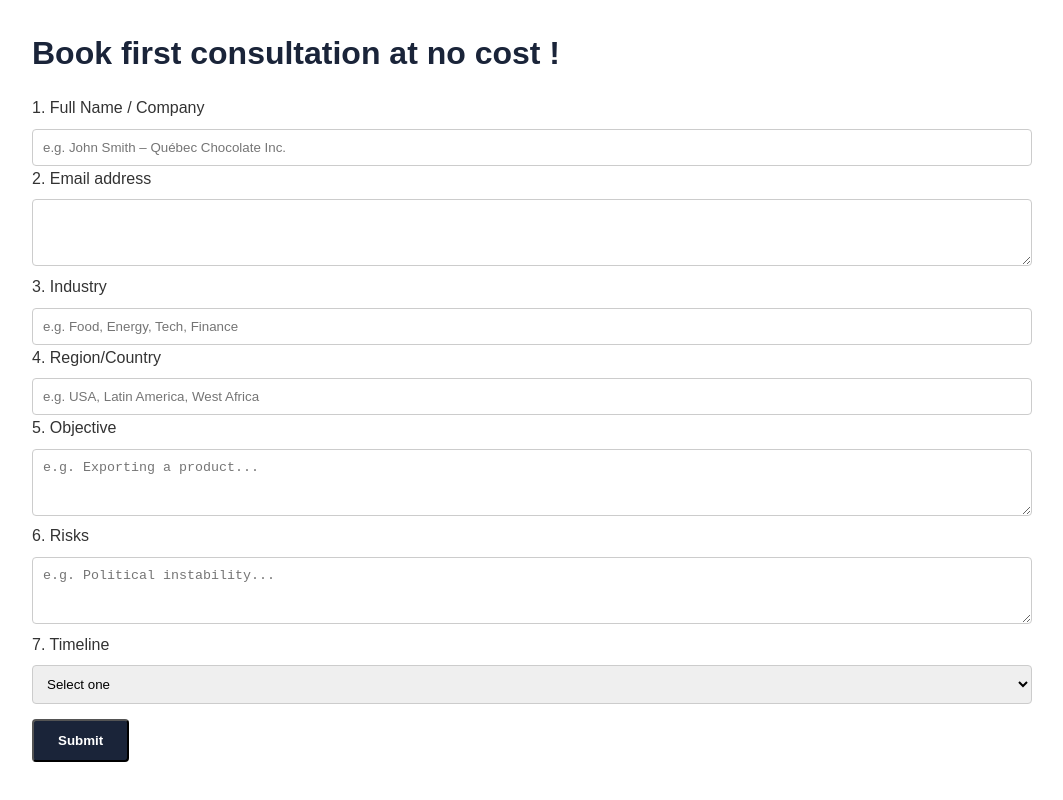
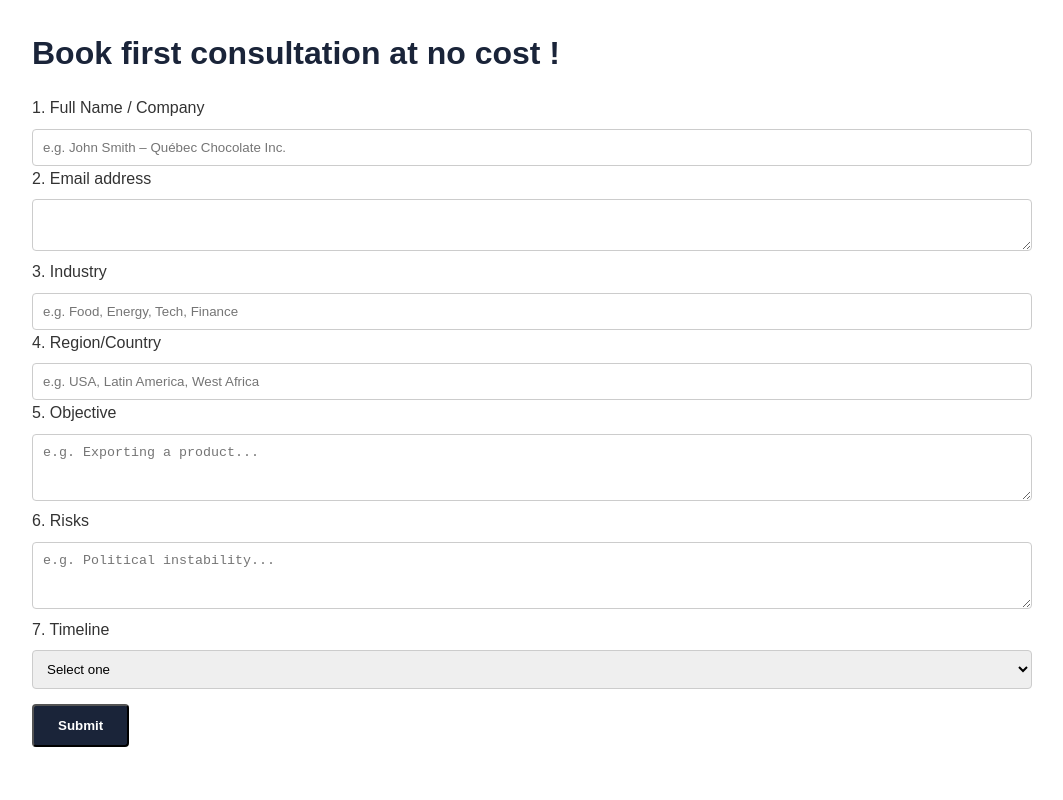
Before and after one commit to AdamThepaut/thepaut-risk-advisory, a plain HTML site: page index.html in a window 1280 px wide. Shown: the part 1794-2594 px from the top of the page, without its empty margins (108-1171 px from the left). Drawn offline with Linux system fonts and the light colour scheme; a script that the page names is missing.

Commit message:
Update index.html

```diff
--- a/index.html
+++ b/index.html
@@ -104,7 +104,7 @@
     <h2>Book first consultation at no cost !</h2>
     <form action="https://formspree.io/f/xjkrwvno" method="POST" class="contact-form">
       <label>1. Full Name / Company<br><input type="text" name="name" placeholder="e.g. John Smith – Québec Chocolate Inc." required></label>
-      <label>2. Email address<br><textarea name="risks" rows="3" required></textarea></label>
+      <label>2. Email address<br><textarea name="risks"required></textarea></label>
       <label>3. Industry<br><input type="text" name="industry" placeholder="e.g. Food, Energy, Tech, Finance" required></label>
       <label>4. Region/Country<br><input type="text" name="region" placeholder="e.g. USA, Latin America, West Africa" required></label>
       <label>5. Objective<br><textarea name="objective" rows="3" placeholder="e.g. Exporting a product..." required></textarea></label>
```
